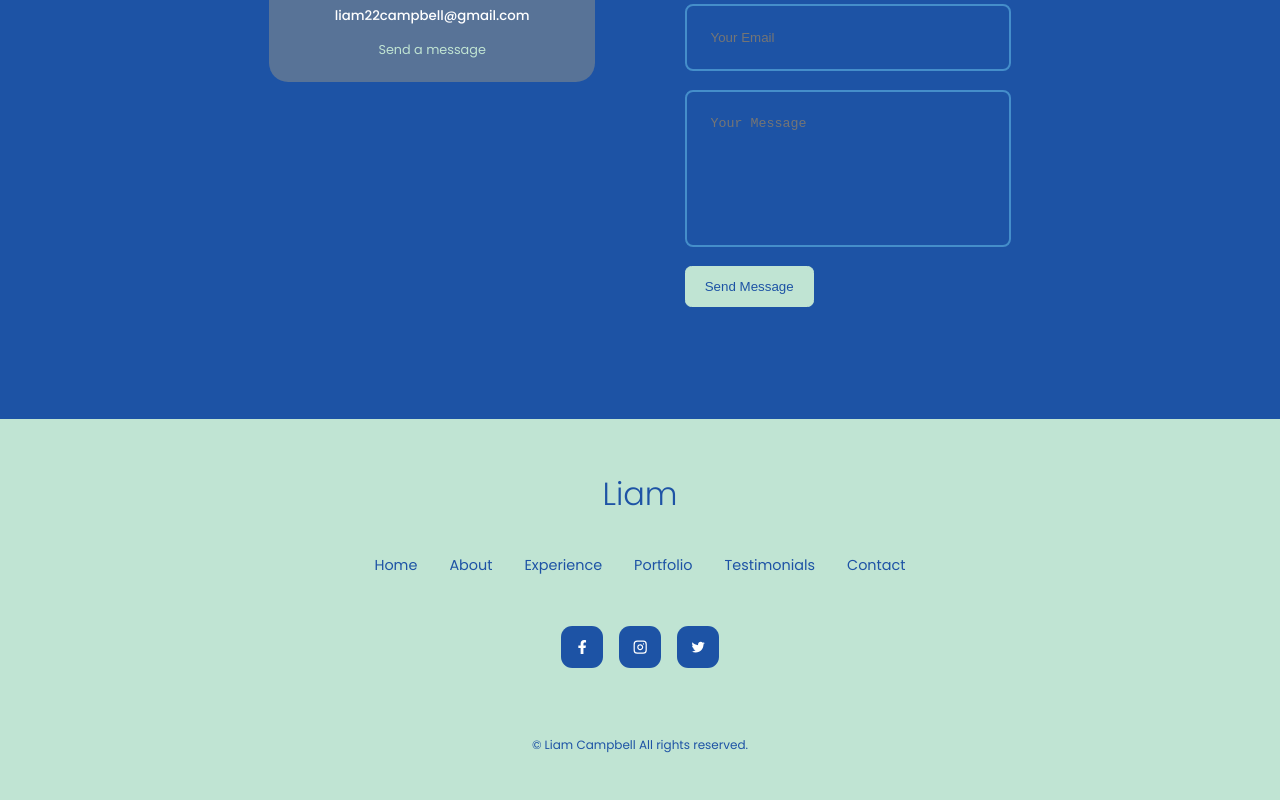
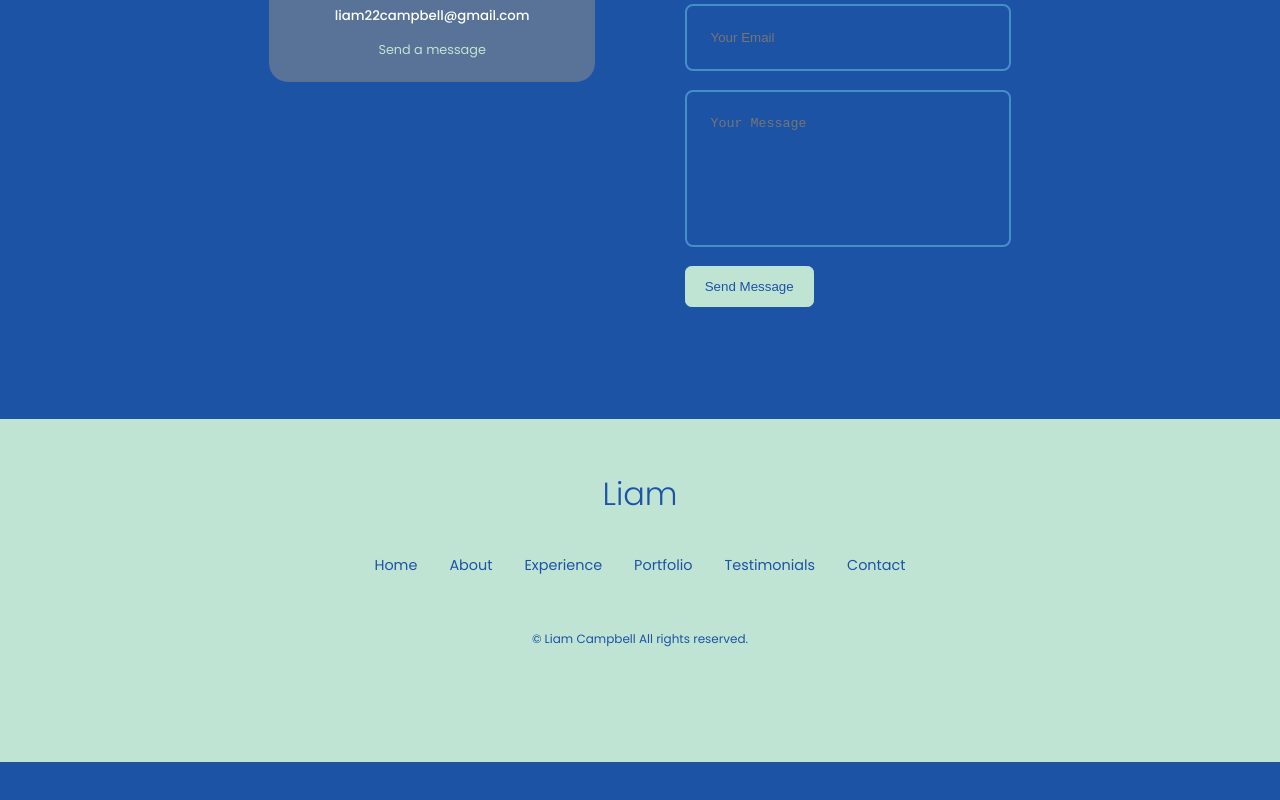
Before and after one commit to lcmpbll/react-portfolio, a React (Create React App) app: page / in a window 1280 px wide. Shown: the part 4262-5062 px from the top of the page. After the commit the page ends 5024 px from the top, so only its background shows below. Built offline with nearby package versions, Linux system fonts and the light colour scheme.

Commit message:
Remove unused socials

```diff
--- a/src/components/footer/Footer.jsx
+++ b/src/components/footer/Footer.jsx
@@ -1,8 +1,8 @@
 import React from 'react'
 import './footer.css';
-import {FaFacebookF} from 'react-icons/fa';
-import {FiInstagram} from 'react-icons/fi';
-import {IoLogoTwitter} from 'react-icons/io';
+// import {FaFacebookF} from 'react-icons/fa';
+// import {FiInstagram} from 'react-icons/fi';
+// import {IoLogoTwitter} from 'react-icons/io';
 
 const Footer = () => {
   return (
@@ -16,11 +16,11 @@ const Footer = () => {
         <li><a href='#testimonials'>Testimonials</a></li>
         <li><a href='#contact'>Contact</a></li>
       </ul>
-      <div className='footer__socials'>
+      {/* <div className='footer__socials'>
         <a href='https://facebook.com'><FaFacebookF/></a>
         <a href='https://instagram.com'><FiInstagram/></a>
         <a href='https://twitter.com'><IoLogoTwitter/></a>
-      </div>
+      </div> */}
       <div className="footer__copyright">
         <small>&copy; Liam Campbell All rights reserved.</small>
       </div>
```
